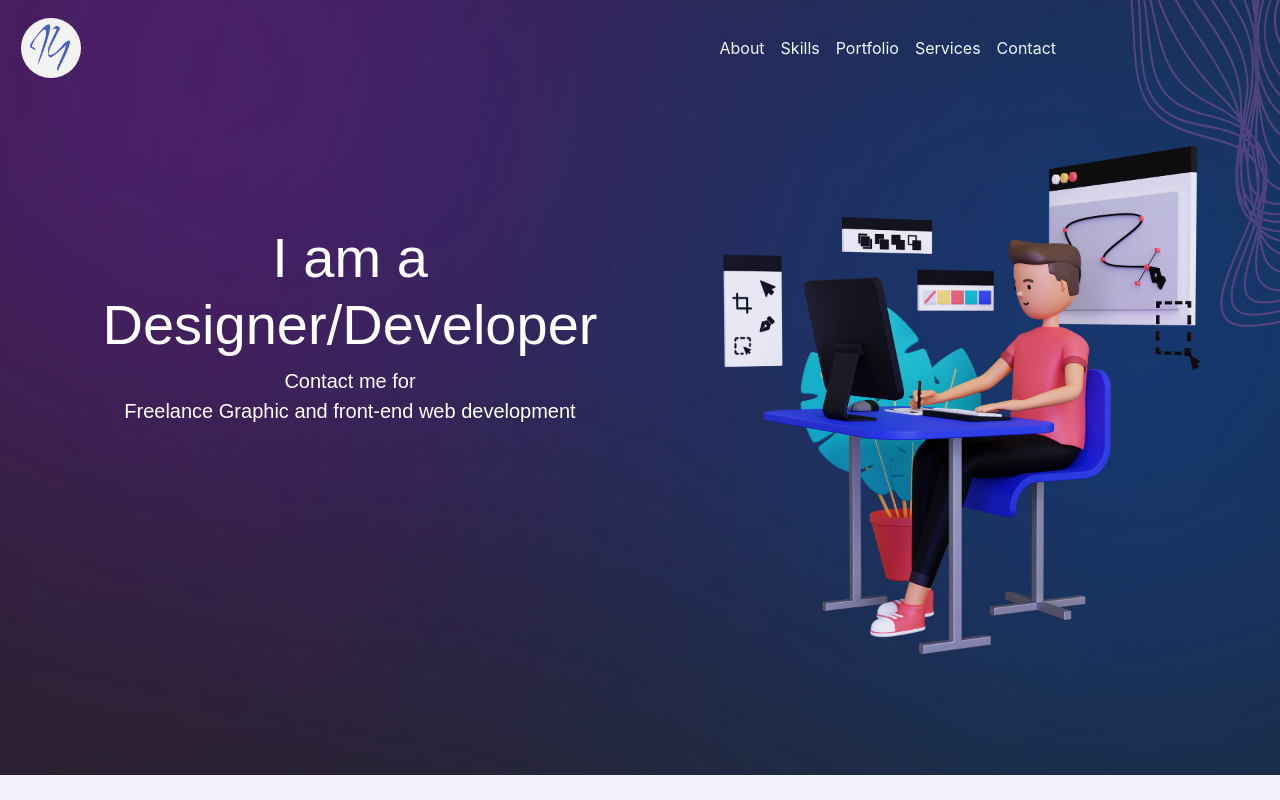
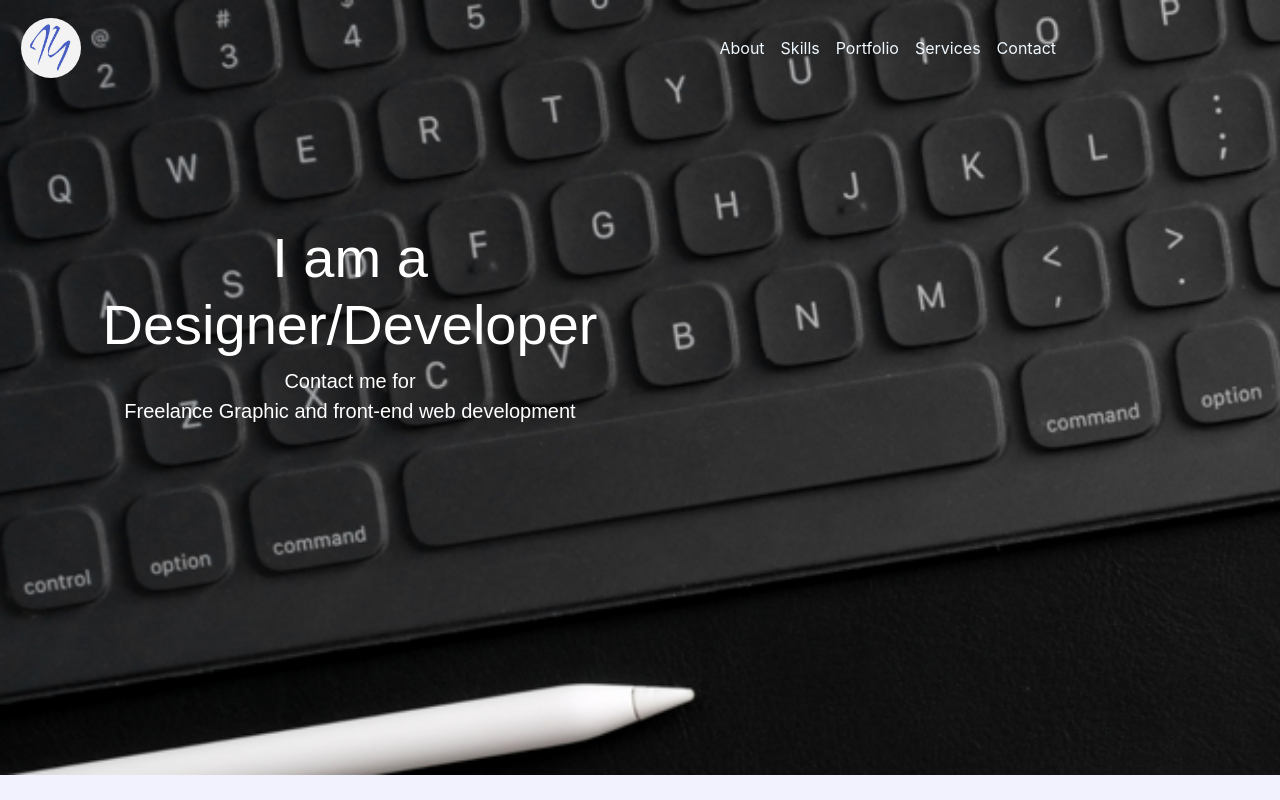
Before and after one commit to jalilyosufi/Bootstrap-Portfolio, a plain HTML site: page index.html in a window 1280 px wide. Shown: the top 800 px of the page. Drawn offline with nearby package versions, Linux system fonts and the light colour scheme.

Commit message:
add new image

```diff
--- a/style.css
+++ b/style.css
@@ -38,7 +38,7 @@ h1, h2, h3 , h4, h5, h6 {
 --------------------------------------------------------------*/
 
 .jumbotron{
-background-image:url(/images/landingpage.jpg) ;
+background-image:url(images/Banner.jpg) ;
 background-size: cover;
     background-repeat: no-repeat;
     height: 500px;
```
Also changed, not shown: images/Banner.jpg (added).
